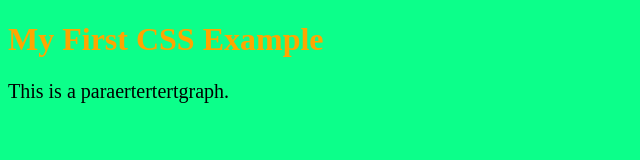
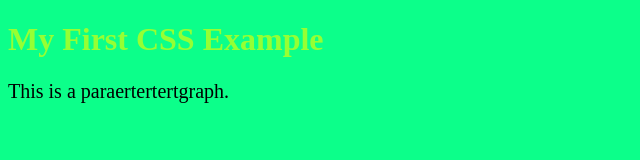
Before and after one commit to JonathanConway123/FirstProject, a plain HTML site: page index2.html in a window 1280 px wide. Shown: the whole page, without its empty margins (0-640 px from the left). Drawn offline with Linux system fonts and the light colour scheme.

Commit message:
2nd commit

```diff
--- a/f.css
+++ b/f.css
@@ -3,7 +3,7 @@ body {
 }
 
 h1 {
-    color: orange;
+    color: #96ff33;
     text-align: left;
 }
 
```
Also changed, not shown: index.html (+1 -0 lines), 1 other file.
